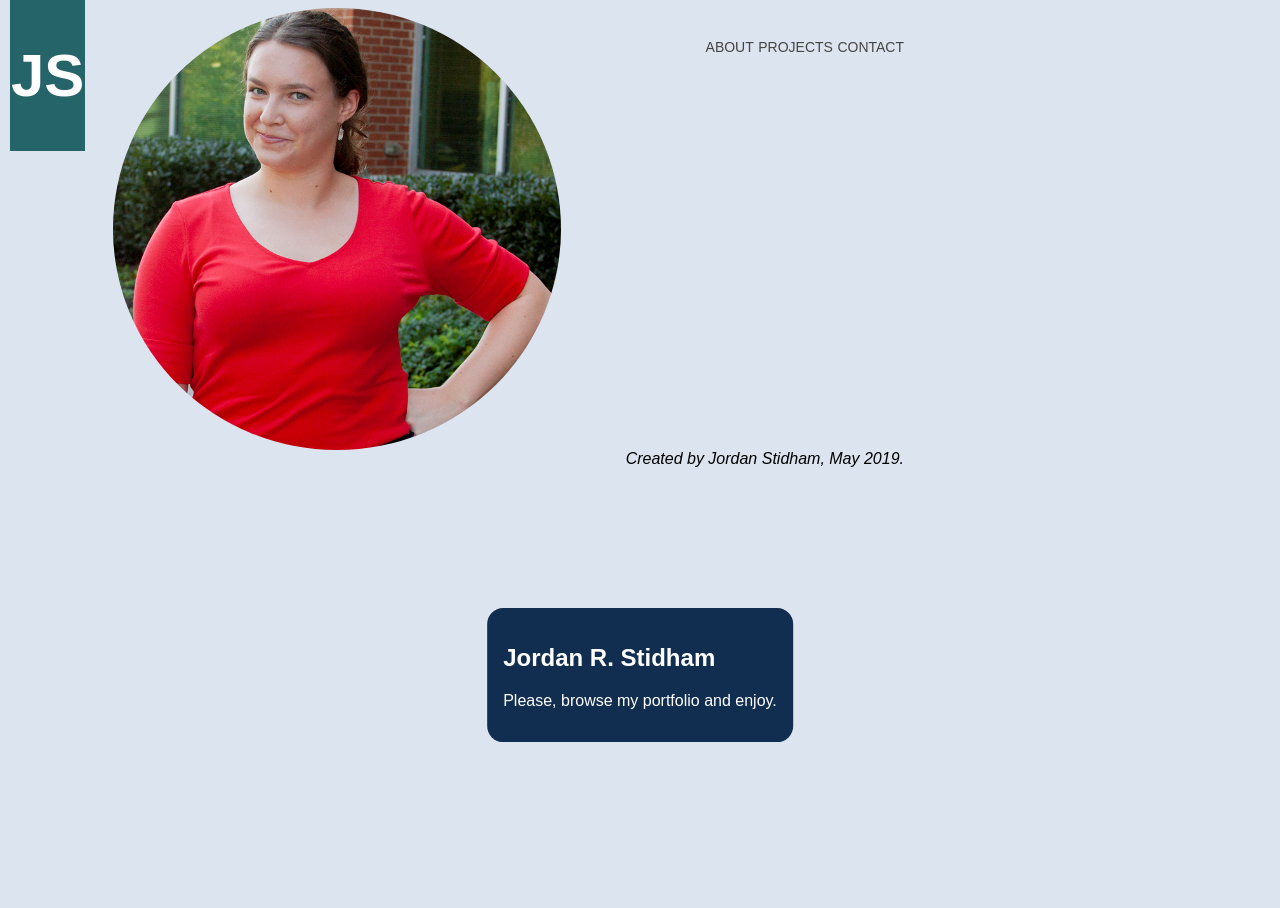
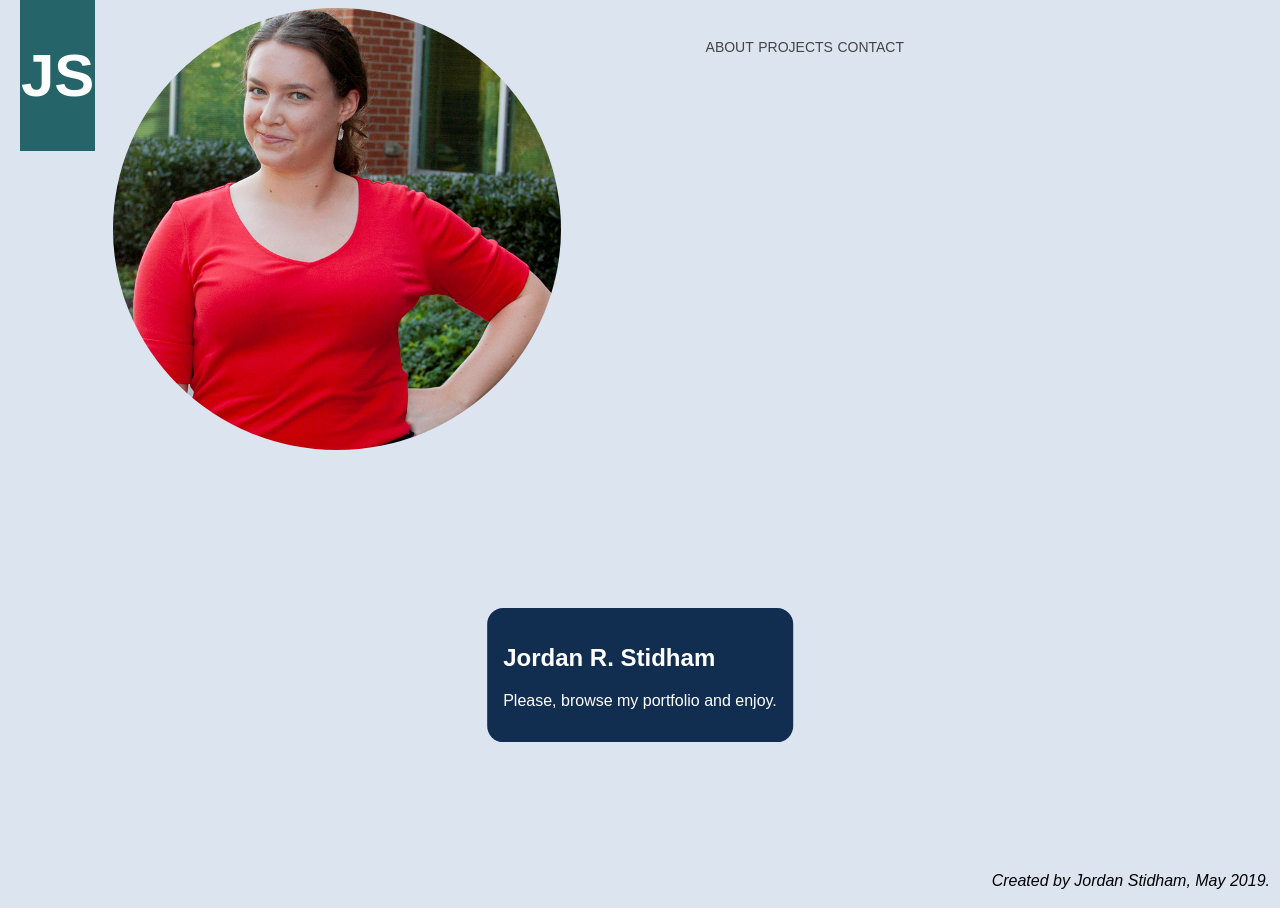
Before and after one commit to jordanstidham/PORTFOLIO, a Jekyll site: the page built from README.md, in a window 1280 px wide. Built offline with Jekyll 4.4.1, drawn with Linux system fonts in a browser that asks for light colours; our own code applies the rules of GitHub Pages for plain Markdown files.

Commit message:
Update main.css

```diff
--- a/css/main.css
+++ b/css/main.css
@@ -16,7 +16,7 @@ body {
     text-align: center;
     padding: 1px 1px 1px 1px;
     position: absolute;
-    left: 10px;
+    left: 20px;
     top: 0;
 }
 
@@ -64,6 +64,9 @@ body {
 }
 address {
     float: right;
+    position: absolute;
+    right: 10px;
+    bottom: 10px;
 }
 
 /* The subnavigation menu */
```
